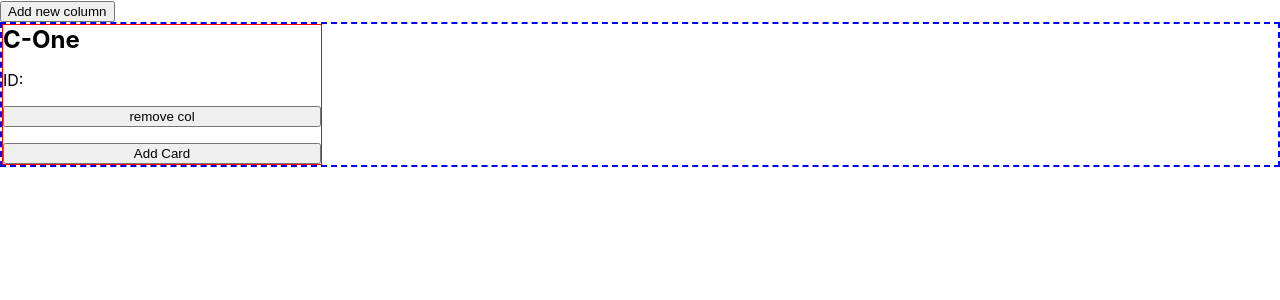
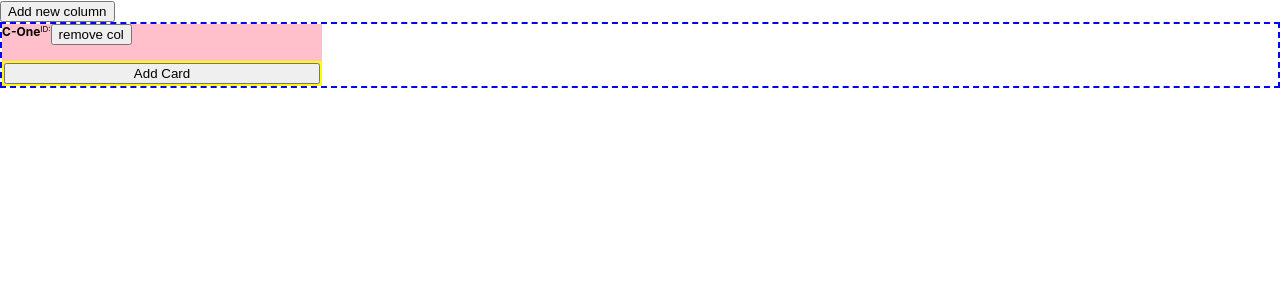
Before and after one commit to KiraTeresa/trello-clone, a React (Create React App) app: page / in a window 1280 px wide. Shown: the top 300 px of the page. Built offline with nearby package versions, Linux system fonts and the light colour scheme.

Commit message:
Feat: cards can be dropped

```diff
--- a/src/components/Board/board.scss
+++ b/src/components/Board/board.scss
@@ -1,4 +1,5 @@
 .col-wrap {
     display: flex;
     border: blue dashed 2px;
+    gap: 1rem;
 }
--- a/src/components/Card/Card.jsx
+++ b/src/components/Card/Card.jsx
@@ -6,9 +6,10 @@ export default function Card({ props }) {
     const { card, removeCard } = props
     const { id, title, description } = card
 
-    // collecting function for drag&drop:
+    // collecting function for dragging:
     const [{ isDragging }, drag] = useDrag(() => ({
         type: CardType.CARD,
+        item: card,
         collect: (monitor) => ({
             isDragging: !!monitor.isDragging()
         })
--- a/src/components/Column/Column.jsx
+++ b/src/components/Column/Column.jsx
@@ -2,12 +2,23 @@ import './column.scss'
 import Card from '../Card/Card'
 import CardForm from '../Card/CardForm'
 import { useState } from 'react'
+import { useDrop } from 'react-dnd'
+import { CardType } from '../../constants/types'
 
 export default function Collumn({ props }) {
     const [cards, setCards] = useState([])
     const [cardForm, setCardForm] = useState(false)
     const { col, removeColumn } = props
     const { id, title } = col
+
+    // make each column become a drop target for cards:
+    const [{ isOver }, drop] = useDrop(() => ({
+        accept: CardType.CARD,
+        collect: (monitor) => ({
+            isOver: !!monitor.isOver()
+        }),
+        drop: (item) => addCard(item)
+    }))
 
     function toggleCardForm() {
         setCardForm(!cardForm)
@@ -18,16 +29,27 @@ export default function Collumn({ props }) {
         setCards(updatedCards)
     }
 
+    function addCard(item) {
+        const containsItem = cards.find((card) => card.id === item.id)
+        if (!containsItem) {
+            setCards([...cards, item])
+        }
+    }
+
     return (
-        <div className="collumn">
+        <div className="collumn" style={{ backgroundColor: isOver && "purple" }}>
+            <div className='col-head'>
                 <h2>{title}</h2>
                 <p>ID: {id}</p>
                 <button onClick={() => removeColumn(title)}>remove col</button>
+            </div>
+            <div className='col-body' ref={drop}>
                 {cards.map((card, index) => {
                     return <Card key={index} props={{ card, removeCard }} />
                 })}
                 {cardForm ? <CardForm props={{ cards, setCards, toggleCardForm }} /> : ""}
                 <button onClick={toggleCardForm}>Add Card</button>
             </div>
+        </div>
     )
 }
--- a/src/components/Column/column.scss
+++ b/src/components/Column/column.scss
@@ -1,7 +1,21 @@
 .collumn {
-    border: red solid 1px;
+    // border: red solid 1px;
+    background-color: pink;
     width: 20rem;
     display: flex;
     flex-direction: column;
     gap: 1rem;
 }
+
+.col-head {
+    display: flex;
+    font-size: .5rem;
+}
+
+.col-body {
+    border: yellow solid 2px;
+    height: 100%;
+    display: flex;
+    flex-direction: column;
+    gap: 1rem;
+}
```
Lines whose indentation alone changed are shown as unchanged.
